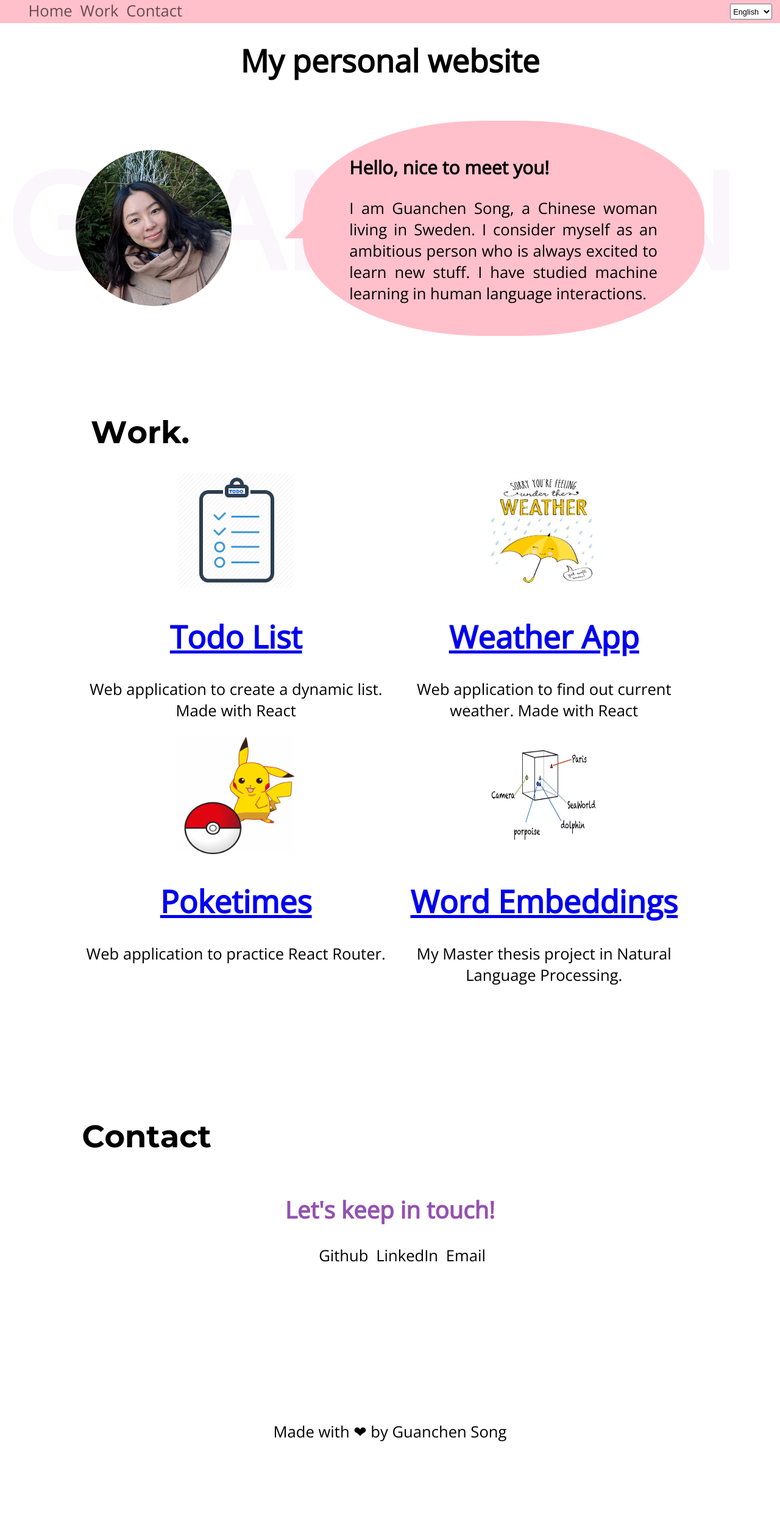
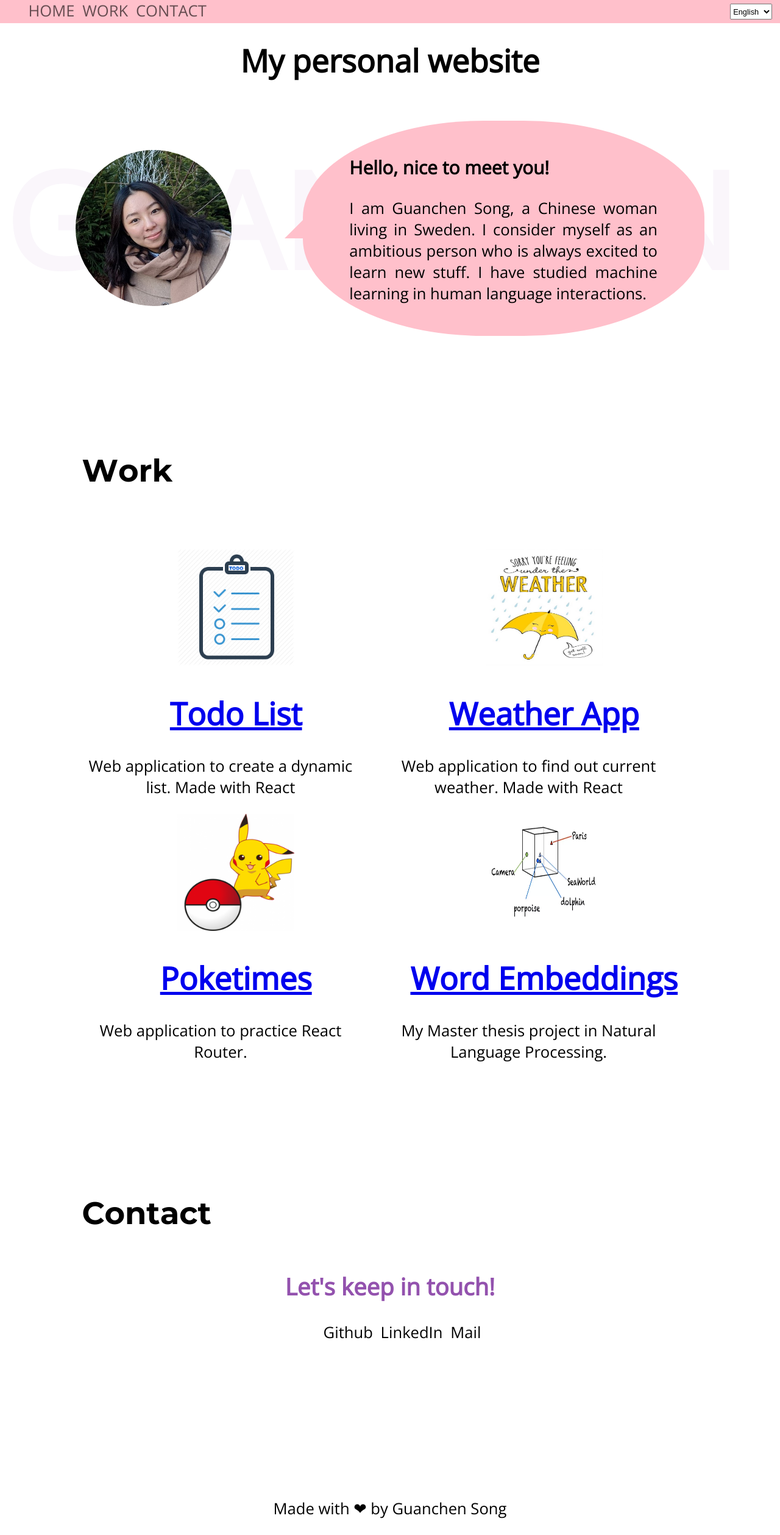
Before and after one commit to guanchen18/personal-website-react, a React (Create React App) app: page / in a window 1280 px wide. Shown: the whole page at 61% size. Before the commit the page ends 2392 px from the top, so only its background shows below. Built offline with nearby package versions, Linux system fonts and the light colour scheme.

Commit message:
Add full support for Chinese language

```diff
--- a/src/App.css
+++ b/src/App.css
@@ -126,6 +126,9 @@ nav select{
   height: 15vw;
   width: 15vw;
 }
+.project p{
+  max-inline-size: 90%;
+}
 
 .contact{
   margin: 10%;
--- a/src/components/Contact.js
+++ b/src/components/Contact.js
@@ -17,9 +17,9 @@ const Contact = () => {
             </h2>
             <ul>
               {data.social.map((link, index)=>{
-                if (link.name==="Email"){return <li key={index}><a href={`mailto:${link.name}`}>{link.name}</a></li>}
+                if (link.name==="Email"){return <li key={index}><a href={`mailto:${link.name}`}>{t(link.name)}</a></li>}
                 else{
-                  return <li key={index}><a target='_blank' rel="noopener noreferrer" href={link.url}>{link.name}</a></li>
+                  return <li key={index}><a target='_blank' rel="noopener noreferrer" href={link.url}>{t(link.name)}</a></li>
                 }
               })}
             </ul>
--- a/src/components/Navbar.js
+++ b/src/components/Navbar.js
@@ -1,5 +1,6 @@
 import React, { Component } from 'react';
 import { Link, animateScroll as scroll } from "react-scroll";
+import { withTranslation } from 'react-i18next';
 
 class Navbar extends Component {
     scrollToTop = () => {
@@ -19,7 +20,7 @@ class Navbar extends Component {
                             smooth={true}
                             offset={-70}
                             duration={500}>
-                        Home
+                        {this.props.t("Nav.Home")}
                         </Link>
                     </li>
                     <li>
@@ -31,7 +32,7 @@ class Navbar extends Component {
                             smooth={true}
                             offset={-70}
                             duration={500}>
-                        Work
+                        {this.props.t("Nav.Work")}
                         </Link>
                     </li>
                     <li>
@@ -43,7 +44,7 @@ class Navbar extends Component {
                             smooth={true}
                             offset={-70}
                             duration={500}>
-                        Contact
+                        {this.props.t("Nav.Contact")}
                         </Link>
                     </li>
                 </ul>
@@ -52,4 +53,4 @@ class Navbar extends Component {
     }
 }
 
-export default Navbar;
+export default withTranslation() (Navbar);
--- a/src/components/Work.js
+++ b/src/components/Work.js
@@ -1,14 +1,16 @@
 import React from 'react';
 import Fade from 'react-reveal/Fade';
+import { useTranslation } from 'react-i18next';
 
 import Project from './Project';
 
 import data from '../mydata';
 
 function Work () {
+    const { t } = useTranslation();
     return(
         <div>
-            <h1 className='heading'><Fade bottom cascade> Work. </Fade></h1>
+            <h1 className='heading'><Fade bottom cascade> {t("Work.title")} </Fade></h1>
             <div className="work-content">
                 {data.projects.map((project) => (
                     <Project
--- a/src/mydata.js
+++ b/src/mydata.js
@@ -36,7 +36,7 @@ export default {
     // Social contacts
     social: [
         {name: 'Github', url: 'https://github.com/guanchen18/'},
-        {name: 'LinkedIn', url: 'https://www.linkedin.com/in/guanchensong/'},
-        {name: 'Email', url: 'guanchen.song.797@gmail.com'},
+        {name: 'Contact.linkedin', url: 'https://www.linkedin.com/in/guanchensong/'},
+        {name: 'Contact.mail', url: 'guanchen.song.797@gmail.com'},
     ]
 }
--- a/src/translations/en.json
+++ b/src/translations/en.json
@@ -1,4 +1,10 @@
 {
+    "Nav": {
+        "Home": "HOME",
+        "Work": "WORK",
+        "Contact": "CONTACT"
+    },
+
     "title": "My personal website",
 
     "About": {
@@ -10,6 +16,7 @@
     },
 
     "Work": {
+        "title": "Work",
         "project1": {
             "title": "Todo List",
             "description": "Web application to create a dynamic list. Made with React"
@@ -30,7 +37,9 @@
 
     "Contact": {
         "title": "Contact",
-        "message": "Let's keep in touch! "
+        "message": "Let's keep in touch! ",
+        "linkedin": "LinkedIn",
+        "mail": "Mail"
     },
 
     "Footer": {
--- a/src/translations/zh-Hans.json
+++ b/src/translations/zh-Hans.json
@@ -1,35 +1,44 @@
 {
-    "title": "My personal website",
+    "Nav": {
+        "Home": "简介",
+        "Work": "项目",
+        "Contact": "联系方式"
+    },
+
+    "title": "我的个人主页",
 
     "About": {
-        "line1": "Hello, nice to meet you!",
-        "line2": "I am Guanchen Song, a Chinese woman living in Sweden. ",
-        "line3": "I consider myself as an ambitious person who is always excited to learn new stuff. ",
-        "line4": "I have studied machine learning in human language interactions. ",
-        "line5": "Since then I've enjoy writing codes and analyzing data. "
+        "line1": "你好，很高兴认识你！",
+        "line2": "我是宋冠辰，现住在乌普萨拉，瑞典。 ",
+        "line3": "我喜欢学习编程和语言。",
+        "line4": "我毕业于乌普萨拉大学的自然语言处理专业。 ",
+        "line5": ""
     },
 
     "Work": {
+        "title": "项目",
         "project1": {
-            "title": "Todo List",
-            "description": "Web application to create a dynamic list. Made with React"
+            "title": "任务清单",
+            "description": "React开发Web应用程序：添加，删除用户的任务。"
         },
         "project2": {
-            "title": "Weather App",
-            "description": "Web application to find out current weather. Made with React"
+            "title": "天气查询",
+            "description": "React开发Web应用程序：可查找当前天气。"
         },
         "project3": {
             "title": "Poketimes",
-            "description": "Web application to practice React Router."
+            "description": "React开发Web应用程序：练习 React Router。"
         },
         "project4": {
-            "title": "Word Embeddings",
-            "description": "My Master thesis project in Natural Language Processing."
+            "title": "多语言词向量",
+            "description": "硕士毕业论文：自然语言处理方向。"
         }
     },
 
     "Contact": {
-        "title": "Contact",
-        "message": "Let's keep in touch! "
+        "title": "联系方式",
+        "message": "让我们保持联系吧！",
+        "linkedin": "领英",
+        "mail": "邮箱"
     }
 }
```
